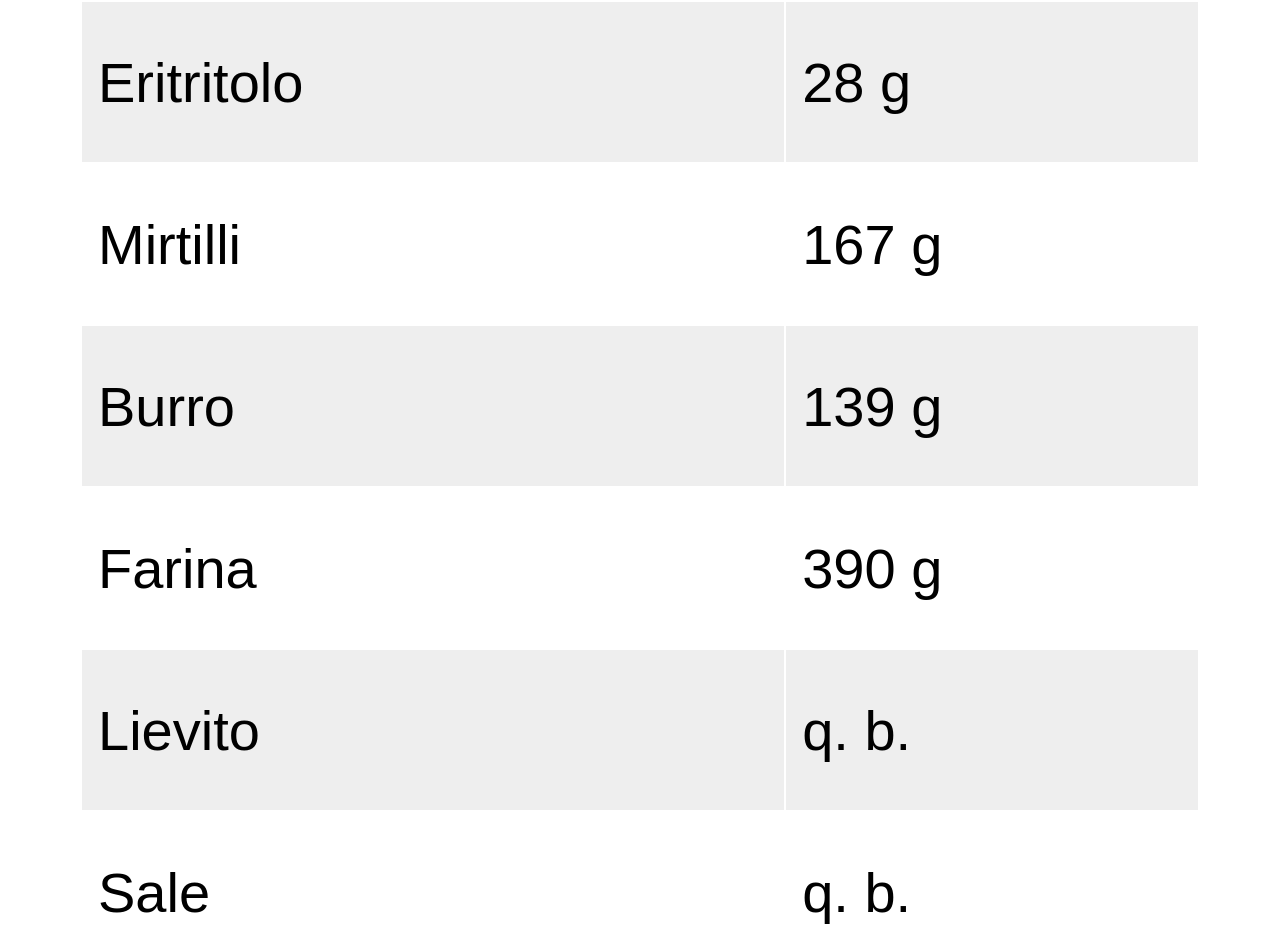
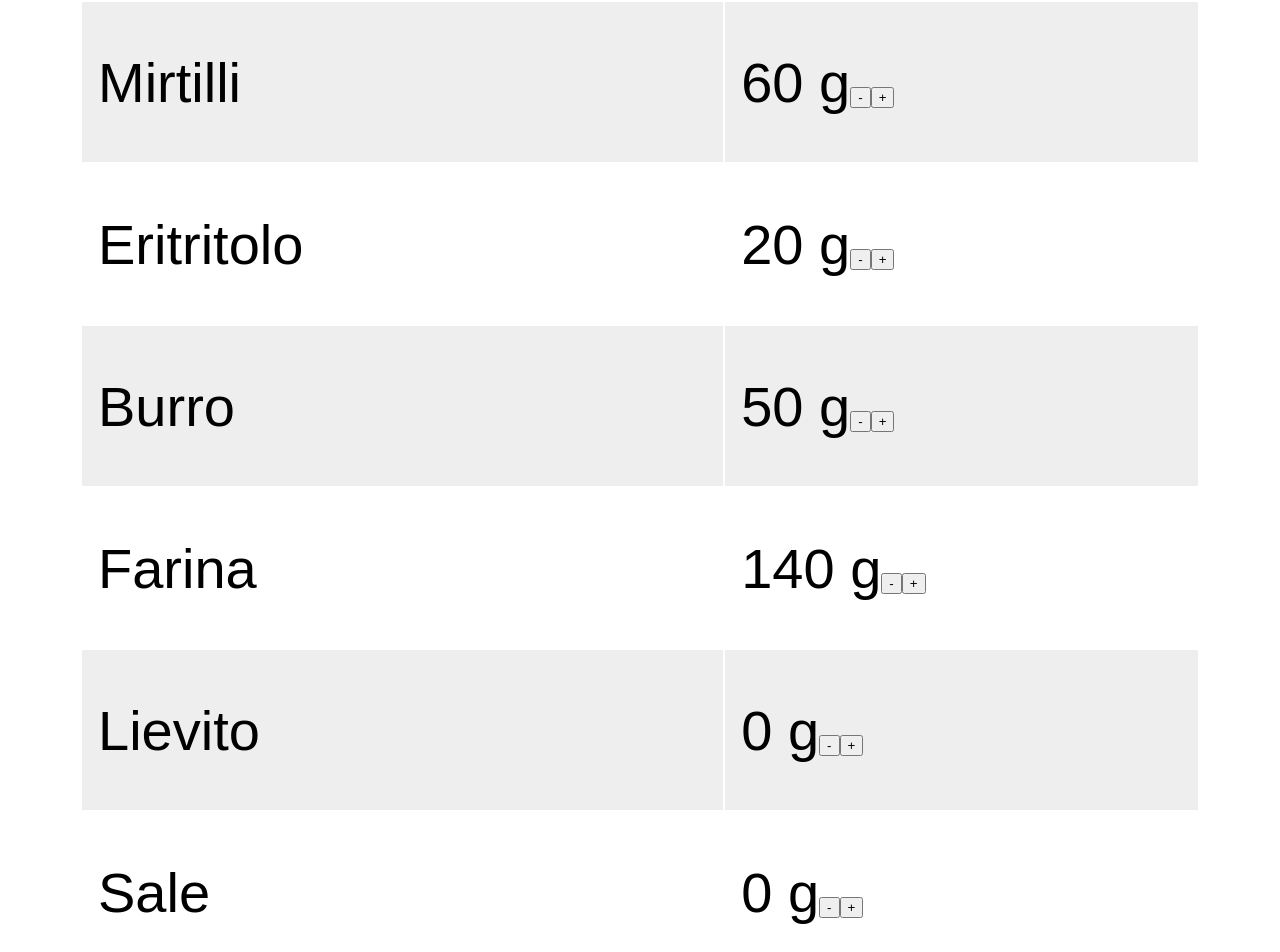
Before and after one commit to marcozampini/biscotti, a React (Create React App) app: page / in a window 1280 px wide. Shown: the part 877-1829 px from the top of the page. Built offline with nearby package versions, Linux system fonts and the light colour scheme.

Commit message:
Recipes and Ingredients data in a separate JSON file

```diff
--- a/src/App.js
+++ b/src/App.js
@@ -3,44 +3,24 @@
 import './App.css'
 import Ingredient from './components/Ingredient'
 
+import recipes from './recipes.json'
+
 function App() {
   return (
     <div className="App">
-      <h1>Biscotti cioccolato e mirtilli</h1>
+      <h1>{recipes[0].description}</h1>
       <table>
-        <Ingredient description="Uova" quantity="60" />
-        <tr>
-          <td>Cioccolato</td>
-          <td>139 g</td>
-        </tr>
-        <tr>
-          <td>Cacao</td>
-          <td>28 g</td>
-        </tr>
-        <tr>
-          <td>Eritritolo</td>
-          <td>28 g</td>
-        </tr>
-        <tr>
-          <td>Mirtilli</td>
-          <td>167 g</td>
-        </tr>
-        <tr>
-          <td>Burro</td>
-          <td>139 g</td>
-        </tr>
-        <tr>
-          <td>Farina</td>
-          <td>390 g</td>
-        </tr>
-        <tr>
-          <td>Lievito</td>
-          <td>q. b.</td>
-        </tr>
-        <tr>
-          <td>Sale</td>
-          <td>q. b.</td>
-        </tr>
+        <tbody>
+          {recipes[0].ingredients.map((ingredient) => {
+            return (
+              <Ingredient
+                key={ingredient._id}
+                description={ingredient.description}
+                quantity={ingredient.quantity}
+              />
+            )
+          })}
+        </tbody>
       </table>
     </div>
   )
--- a/src/components/Ingredient.js
+++ b/src/components/Ingredient.js
@@ -1,8 +1,15 @@
+import React, { useState } from 'react'
+
 function Ingredient(props) {
+  const [quantity, setQuantity] = useState(props.quantity)
   return (
     <tr>
       <td>{props.description}</td>
-      <td>{props.quantity} g</td>
+      <td>
+        {quantity} g
+        <button onClick={() => setQuantity(quantity - 1)}> - </button>
+        <button onClick={() => setQuantity(quantity + 1)}> + </button>
+      </td>
     </tr>
   )
 }
--- /dev/null
+++ b/src/recipes.json
@@ -0,0 +1,26 @@
+[
+  {
+    "_id": "rec-0",
+    "description": "Biscotti cioccolato e mirtilli",
+    "ingredients": [
+      { "_id": "ing-0", "description": "Uova", "quantity": 60 },
+      { "_id": "ing-1", "description": "Cioccolato", "quantity": 50 },
+      { "_id": "ing-2", "description": "Cacao", "quantity": 10 },
+      { "_id": "ing-3", "description": "Mirtilli", "quantity": 60 },
+      { "_id": "ing-4", "description": "Eritritolo", "quantity": 20 },
+      { "_id": "ing-5", "description": "Burro", "quantity": 50 },
+      { "_id": "ing-6", "description": "Farina", "quantity": 140 },
+      { "_id": "ing-7", "description": "Lievito", "quantity": 0 },
+      { "_id": "ing-8", "description": "Sale", "quantity": 0 }
+    ]
+  },
+  {
+    "_id": "rec-1",
+    "description": "Biscotti alla nocciola",
+    "ingredients": [
+      { "_id": "ing-0", "description": "Uova", "quantity": 60 },
+      { "_id": "ing-1", "description": "Nocciole", "quantity": 50 },
+      { "_id": "ing-2", "description": "Zucchero di canna", "quantity": 50 }
+    ]
+  }
+]
```
